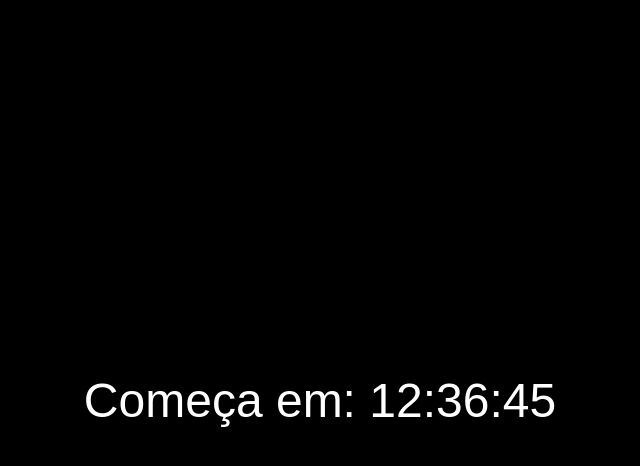
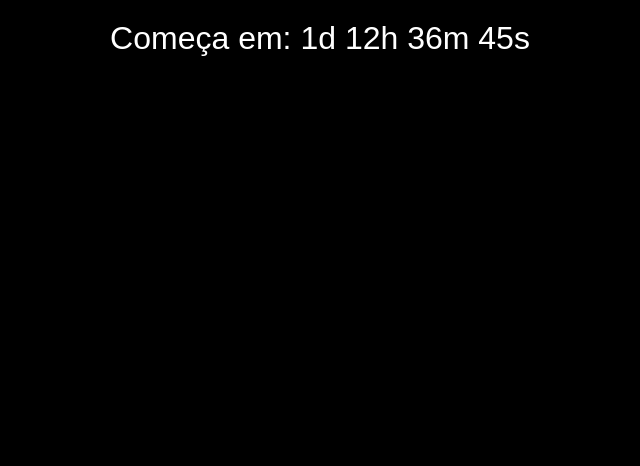
Before and after one commit to samuelcoliveira1-ui/mathias-rpg, a plain HTML site: page index.html in a window 1280 px wide. Shown: the whole page, without its empty margins (320-960 px from the left). Drawn offline with Linux system fonts and the light colour scheme.

Commit message:
Refactor countdown timer and update layout

```diff
--- a/index.html
+++ b/index.html
@@ -4,49 +4,54 @@
   <meta charset="UTF-8">
   <title>Contagem Regressiva</title>
   <style>
-    body {
+    * {
       margin: 0;
-      height: 100vh;
-      display: flex;
-      align-items: center;
-      justify-content: center;
-      background: black;
-      color: white;
+      padding: 0;
+      box-sizing: border-box;
       font-family: Arial, Helvetica, sans-serif;
     }
 
-    #timer {
-      font-size: 3rem;
+    body {
+      height: 100vh;
+      background-color: black;
+      color: white;
+      display: flex;
+      justify-content: center;
+      align-items: flex-start;
+    }
+
+    #contador {
+      margin-top: 20px;
+      font-size: 2rem;
       text-align: center;
     }
   </style>
 </head>
 <body>
 
-  <div id="timer">Começa em: --:--:--</div>
+  <div id="contador">Começa em: --:--:--</div>
 
   <script>
     function atualizarContagem() {
       const agora = new Date();
 
-      const alvo = new Date();
-      alvo.setHours(13, 0, 0, 0); // 13:00:00
+      // Data alvo: 13 de janeiro às 13:00
+      const alvo = new Date(agora.getFullYear(), 0, 13, 13, 0, 0);
 
-      let diferenca = alvo - agora;
+      const diferenca = alvo - agora;
 
       if (diferenca <= 0) {
-        document.getElementById("timer").innerText = "Começou!";
+        document.getElementById("contador").innerText = "Começou!";
         return;
       }
 
-      const horas = Math.floor(diferenca / (1000 * 60 * 60));
-      const minutos = Math.floor((diferenca % (1000 * 60 * 60)) / (1000 * 60));
-      const segundos = Math.floor((diferenca % (1000 * 60)) / 1000);
+      const dias = Math.floor(diferenca / (1000 * 60 * 60 * 24));
+      const horas = Math.floor((diferenca / (1000 * 60 * 60)) % 24);
+      const minutos = Math.floor((diferenca / (1000 * 60)) % 60);
+      const segundos = Math.floor((diferenca / 1000) % 60);
 
-      document.getElementById("timer").innerText =
-        `Começa em: ${String(horas).padStart(2, "0")}:` +
-        `${String(minutos).padStart(2, "0")}:` +
-        `${String(segundos).padStart(2, "0")}`;
+      document.getElementById("contador").innerText =
+        `Começa em: ${dias}d ${horas}h ${minutos}m ${segundos}s`;
     }
 
     atualizarContagem();
```
